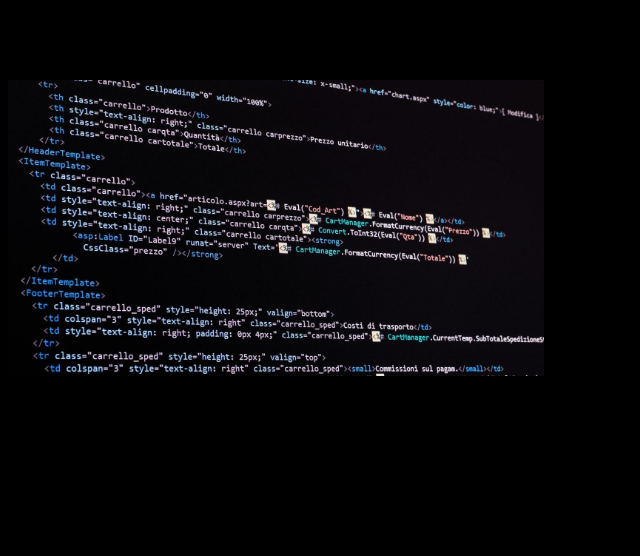
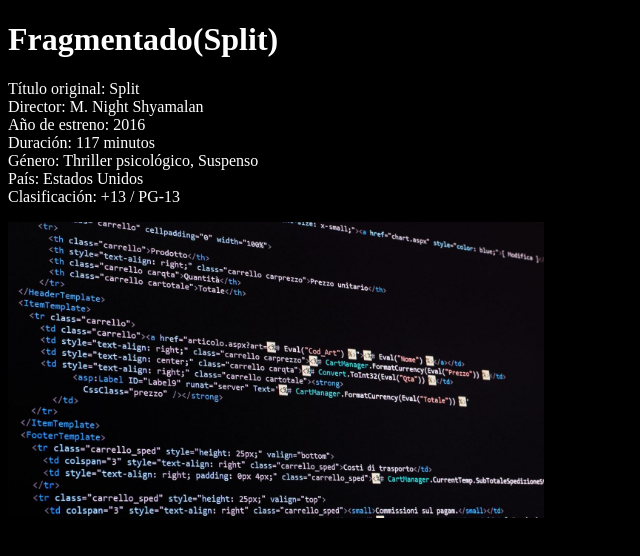
Before and after one commit to akiandres/akiandres.github.io, a plain HTML site: page index.html in a window 1280 px wide. Shown: the whole page, without its empty margins (0-640 px from the left). Drawn offline with Linux system fonts and the light colour scheme.

Commit message:
Update index.html

```diff
--- a/index.html
+++ b/index.html
@@ -6,8 +6,10 @@
     <title>Fragmentado</title>
 </head>
 <body bgcolor="#000000">
-    <h1>Bienvenido al curso</h1>
-
+    <h1 style="color: white;">Fragmentado(Split)</h1>
+     <p style="color: white;">Título original: Split<br>Director: M. Night Shyamalan<br>Año de estreno: 2016<br>Duración: 117 minutos<br>Género: Thriller psicológico, Suspenso
+         <br>País: Estados Unidos<br>Clasificación: +13 / PG-13
+     </p>
     <img src="programacion.png"></img>
 </body>
 
```
